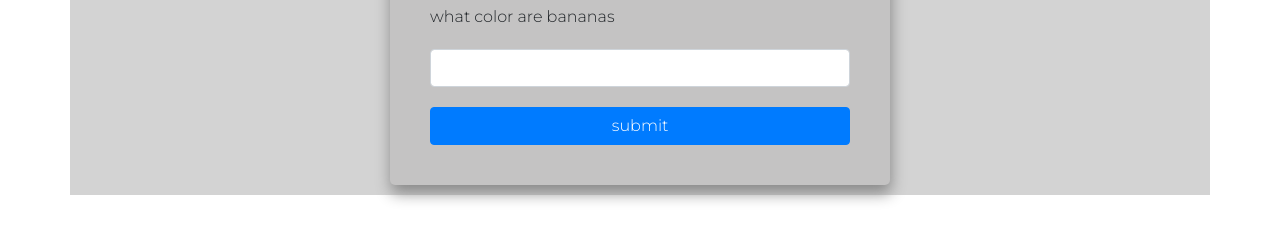
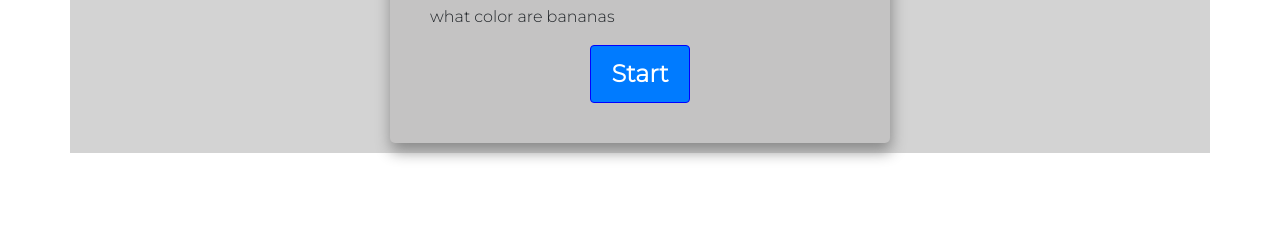
Before and after one commit to AlexKynoch/jsQuiz, a plain HTML site: page index.html in a window 1280 px wide. Shown: the part 89-330 px from the top of the page. Drawn offline with nearby package versions, Linux system fonts and the light colour scheme.

Commit message:
buttons added for questions

```diff
--- a/index.html
+++ b/index.html
@@ -26,15 +26,20 @@
         <div class="box">
           <h1 id="questionNumber">Quiz</h1>
           <p id="question">Question</p>
-          <input id="text-field" type="text" class="form-control" />
-          <input
-            id="button"
-            type="submit"
-            value="submit"
-            class="btn btn-primary btn-block"
-            ;
-            onclick="clickButton()"
-          />
+
+          <div id="question-container" class="hide">
+            <div id="answer-buttons" class="btn-grid">
+              <button class="btn">Answer 1</button>
+              <button class="btn">Answer 2</button>
+              <button class="btn">Answer 3</button>
+              <button class="btn">Answer 4</button>
+            </div>
+          </div>
+          <!-- <input id="text-field" type="text" class="form-control" /> -->
+          <div class="controls">
+            <button id="start-btn" class="start-btn btn">Start</button>
+            <button id="next-btn" class="next-btn btn hide">Next</button>
+          </div>
         </div>
       </div>
     </div>
--- a/script.js
+++ b/script.js
@@ -1,3 +1,8 @@
+
+// const start = document.getElementById("start-btn").addEventListener("click", clickButton);
+// const next = document.getElementById("next-btn").addEventListener("click", clickButton);
+
+
 const questions = [["what color are bananas"],
 ["what color are green apples"],
 ["what color are strawberrys"],
@@ -24,6 +29,7 @@ function checkAnswers() {
 }
 
 function clickButton() {
+    alert("i call the clickButton function"); //test to see if function works
     checkAnswers();
     questions.shift(); //removes first array block.
     answers.shift();
@@ -35,6 +41,12 @@ function clickButton() {
 }
 
 function start() {
+
+    const start = document.getElementById("start-btn").addEventListener("click", clickButton);
+    const next = document.getElementById("next-btn").addEventListener("click", clickButton);
+
+    // document.getElementById("start-btn").addEventListener("click", clickButton);
+    // document.getElementById("next-btn").addEventListener("click", clickButton);
 
     if (questions.length != 0) {  //if there are questions left .
 
--- a/style.css
+++ b/style.css
@@ -1,3 +1,11 @@
+*,
+*::before,
+*::after {
+  box-sizing: border-box;
+  margin: 0;
+  padding: 0;
+}
+
 body {
   font-family: "Montserrat", "sans-serif";
 }
@@ -22,4 +30,43 @@ input {
   border-radius: 5px;
   background-color: rgb(196, 195, 195);
   box-shadow: 1px 8px 15px #888888;
+  display: grid;
 }
+
+.btn {
+  background-color: #007bff;
+  color: white;
+  border: 1px solid blue;
+}
+
+.btn-grid {
+  display: grid;
+  grid-template-columns: repeat(2, auto);
+  gap: 10px;
+  margin: 20px 0;
+}
+
+.btn.btn-success {
+  color: black;
+}
+
+.btn.btn-danger {
+  color: white;
+}
+
+.start-btn,
+.next-btn {
+  font-size: 24px;
+  font-weight: bold;
+  padding: 10px 20px;
+}
+
+.controls {
+  display: flex;
+  justify-content: center;
+  align-items: center;
+}
+
+.hide {
+  display: none;
+}
```
